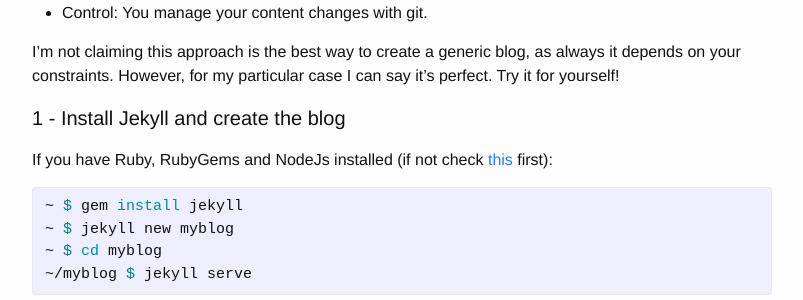
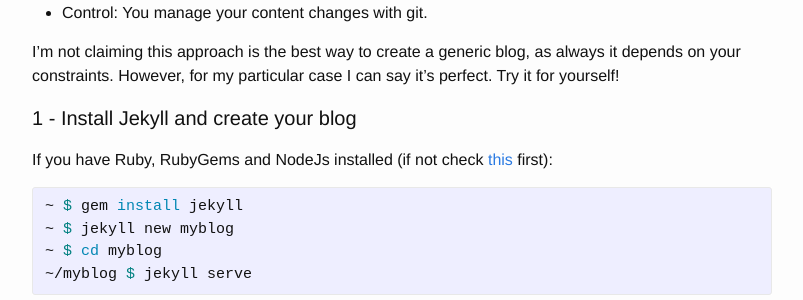
Before and after one commit to jordifierro/jordifierro.github.io, a Jekyll site: the page built from _posts/2015-12-16-hello-world.markdown, in a window 1280 px wide. Shown: the part 688-988 px from the top of the page, without its empty margins (238-1041 px from the left). Built offline with Jekyll 4.4.1, drawn with Linux system fonts in a browser that asks for light colours.

```diff
--- a/_posts/2015-12-16-hello-world.markdown
+++ b/_posts/2015-12-16-hello-world.markdown
@@ -24,7 +24,7 @@
 
 I'm not claiming this approach is the best way to create a generic blog, as always it depends on your constraints. However, for my particular case I can say it's perfect. Try it for yourself!
 
-#### 1 - Install Jekyll and create the blog
+#### 1 - Install Jekyll and create your blog
 If you have Ruby, RubyGems and NodeJs installed (if not check [this](http://jekyllrb.com/docs/installation/) first):
 
 {% highlight bash %}
```
